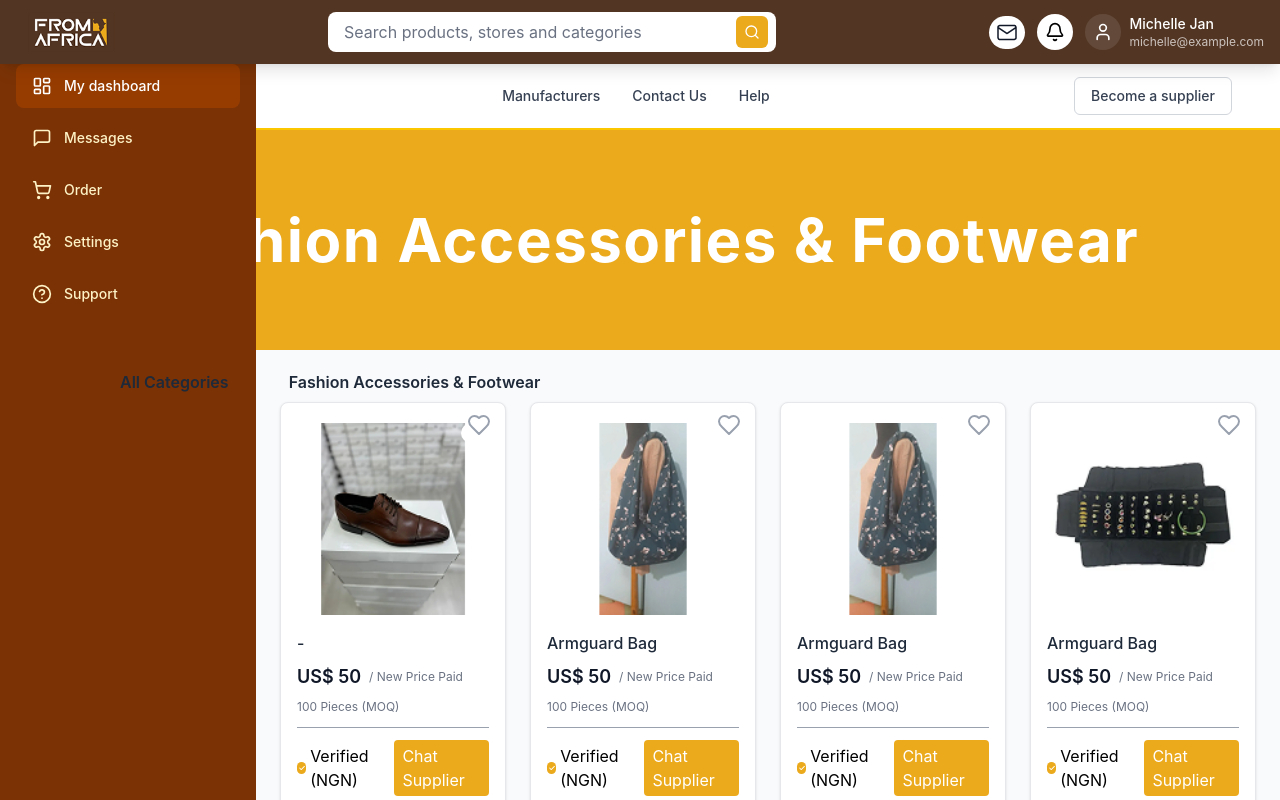
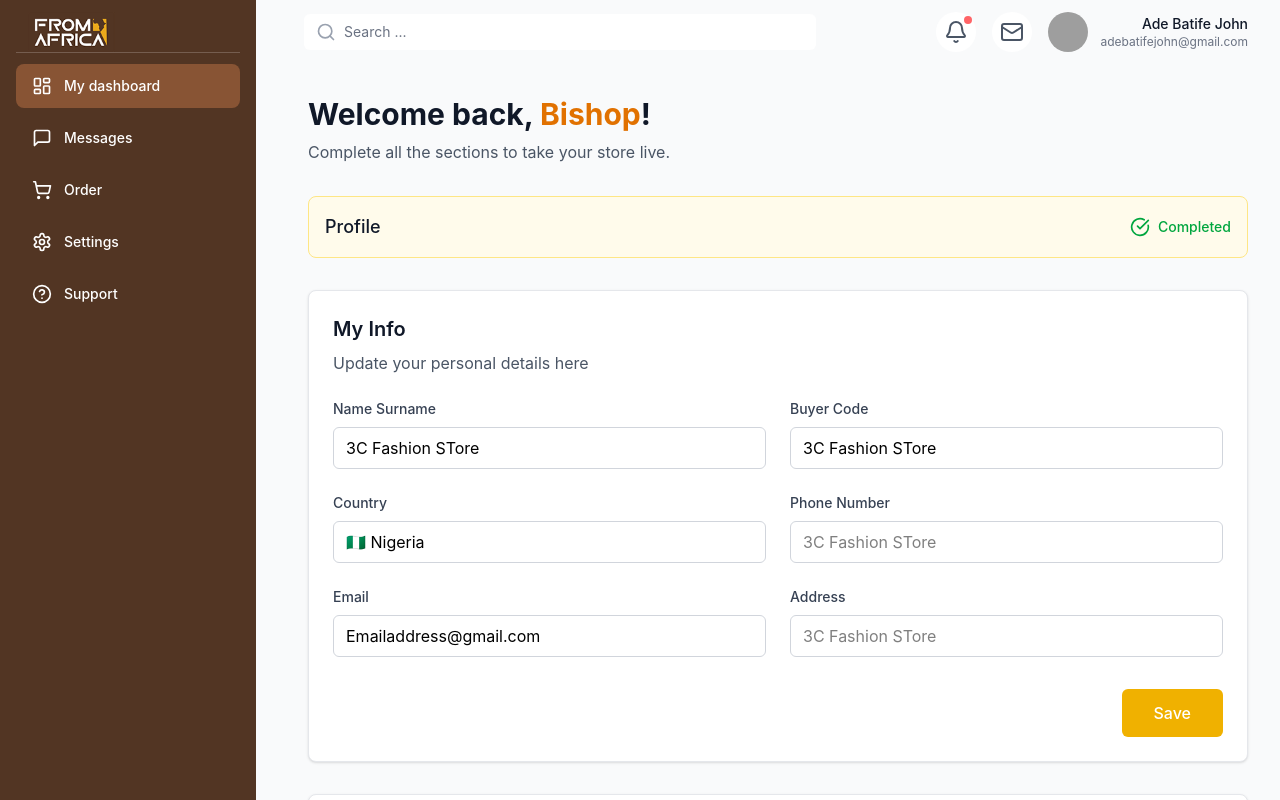
Before and after one commit to 0xidennis/africa, a React (Vite) app: page /buyerdash in a window 1280 px wide. Shown: the top 800 px of the page. Built offline with nearby package versions, Linux system fonts and the light colour scheme; grey boxes are pictures that could not be loaded.

Commit message:
first commit

```diff
--- a/src/App.jsx
+++ b/src/App.jsx
@@ -41,7 +41,7 @@ const App = () => {
       </Router>
       </AuthProvider> */}
       {/* <RegisterTest/> */}
-      <Product/>
+      {/* <Product/> */}
       <BuyerDash/>
 
 
--- a/src/Buyerdash/BuyerNav.jsx
+++ b/src/Buyerdash/BuyerNav.jsx
@@ -5,7 +5,7 @@ import React from 'react'
 const BuyerNav = ({ onMenuClick }) => {
   return (
     <div>
-        <header className="bg-white shadow-sm border-b border-gray-200 lg:ml-64">
+        <header className="bg-gray-50   lg:ml-64">
       <div className="flex items-center justify-between h-16 px-4 sm:px-6 lg:px-8">
         {/* Mobile menu button */}
         <button
@@ -18,13 +18,13 @@ const BuyerNav = ({ onMenuClick }) => {
         {/* Search Bar */}
         <div className="flex-1 max-w-lg mx-4">
           <div className="relative">
-            <div className="absolute inset-y-0 left-0 pl-3 flex items-center pointer-events-none">
+            <div className="absolute inset-y-0 left-0 pl-3 flex items-center pointer-events-none ">
               <Search className="h-5 w-5 text-gray-400" />
             </div>
             <input
               type="text"
               placeholder="Search ..."
-              className="block w-full pl-10 pr-3 py-2 border border-gray-300 rounded-md leading-5 bg-white placeholder-gray-500 focus:outline-none focus:placeholder-gray-400 focus:ring-1 focus:ring-amber-500 focus:border-amber-500 sm:text-sm"
+              className="block w-full pl-10 pr-3 py-2  rounded-md leading-5 bg-white placeholder-gray-500 focus:outline-none focus:placeholder-gray-400 focus:ring-1 focus:ring-[#eba91c] focus:border-[#eba91c] sm:text-sm"
             />
           </div>
         </div>
@@ -32,27 +32,28 @@ const BuyerNav = ({ onMenuClick }) => {
         {/* Right side icons and profile */}
         <div className="flex items-center space-x-4">
           {/* Notification Bell */}
-          <button className="relative p-2 text-gray-600 hover:text-gray-900">
+          <button className="relative p-2 text-gray-600 hover:text-gray-900 bg-white hover:bg-gray-100 rounded-full transition-colors">
             <Bell className="h-6 w-6" />
             <span className="absolute top-1 right-1 block h-2 w-2 rounded-full bg-red-400"></span>
           </button>
 
           {/* Mail */}
-          <button className="p-2 text-gray-600 hover:text-gray-900">
+          <button className="p-2 text-gray-600 hover:text-gray-900 bg-white hover:bg-gray-100 rounded-full transition-colors">
             <Mail className="h-6 w-6" />
           </button>
 
           {/* Profile */}
           <div className="flex items-center space-x-3">
+          <img
+              className="h-10 w-10 rounded-full object-cover"
+              src="/placeholder.svg?height=40&width=40"
+              alt="Profile"
+            />
             <div className="hidden sm:block text-right">
               <div className="text-sm font-medium text-gray-900">Ade Batife John</div>
               <div className="text-xs text-gray-500">adebatifejohn@gmail.com</div>
             </div>
-            <img
-              className="h-10 w-10 rounded-full object-cover"
-              src="/placeholder.svg?height=40&width=40"
-              alt="Profile"
-            />
+
           </div>
         </div>
       </div>
--- a/src/Buyerdash/BuyerSideBar.jsx
+++ b/src/Buyerdash/BuyerSideBar.jsx
@@ -1,4 +1,5 @@
 import React from 'react'
+import logo from '../assets/logo/from.png'
 
 import { X, LayoutDashboard, MessageSquare, ShoppingCart, Settings, HelpCircle } from "lucide-react"
 
@@ -14,17 +15,13 @@ const BuyerSideBar = ({isOpen, onClose}) => {
   return (
     <div>
      {/* Desktop Sidebar */}
-     <div className="hidden lg:flex lg:flex-col lg:w-64 lg:fixed lg:inset-y-0 bg-amber-900">
+     <div className="hidden lg:flex lg:flex-col lg:w-64 lg:fixed lg:inset-y-0 bg-[#523523]">
         <div className="flex flex-col flex-1 min-h-0">
           {/* Logo */}
-          <div className="flex items-center h-16 px-4">
-            <div className="flex items-center">
-              <div className="w-8 h-8 bg-yellow-500 rounded flex items-center justify-center mr-2">
-                <span className="text-white font-bold text-sm">F</span>
-              </div>
-              <div className="text-white">
-                <div className="font-bold text-sm">FROM</div>
-                <div className="font-bold text-sm">AFRICA</div>
+          <div className="flex items-center h-16 px-4  ">
+            <div className="flex items-center border-b border-[#ffffff33] w-full">
+              <div className="flex-shrink-0">
+                 <img src={logo} width={120} height={40} alt="" className='h-10 w-auto ml-3 ' />
               </div>
             </div>
           </div>
@@ -35,7 +32,7 @@ const BuyerSideBar = ({isOpen, onClose}) => {
               <button
                 key={index}
                 className={`w-full flex items-center px-4 py-3 text-sm font-medium rounded-lg transition-colors ${
-                  item.active ? "bg-amber-800 text-white" : "text-amber-100 hover:bg-amber-800 hover:text-white"
+                  item.active ? "bg-[#885434] text-white" : "text-white hover:bg-rgba(235, 169, 28, 0.2) hover:text-white"
                 }`}
               >
                 <item.icon className="mr-3 h-5 w-5" />
--- a/src/Buyerdash/MainContent.jsx
+++ b/src/Buyerdash/MainContent.jsx
@@ -6,7 +6,7 @@ import SignedAggre from './SignedAggre'
 const MainContent = () => {
   return (
     <div>
-        <main className="flex-1 overflow-y-auto bg-gray-50 lg:ml-64">
+        <main className="flex-1 overflow-y-auto bg-gray-50 lg:ml-69">
       <div className="p-4 sm:p-6 lg:p-8 max-w-6xl mx-auto">
         {/* Welcome Section */}
         <div className="mb-8">
```
